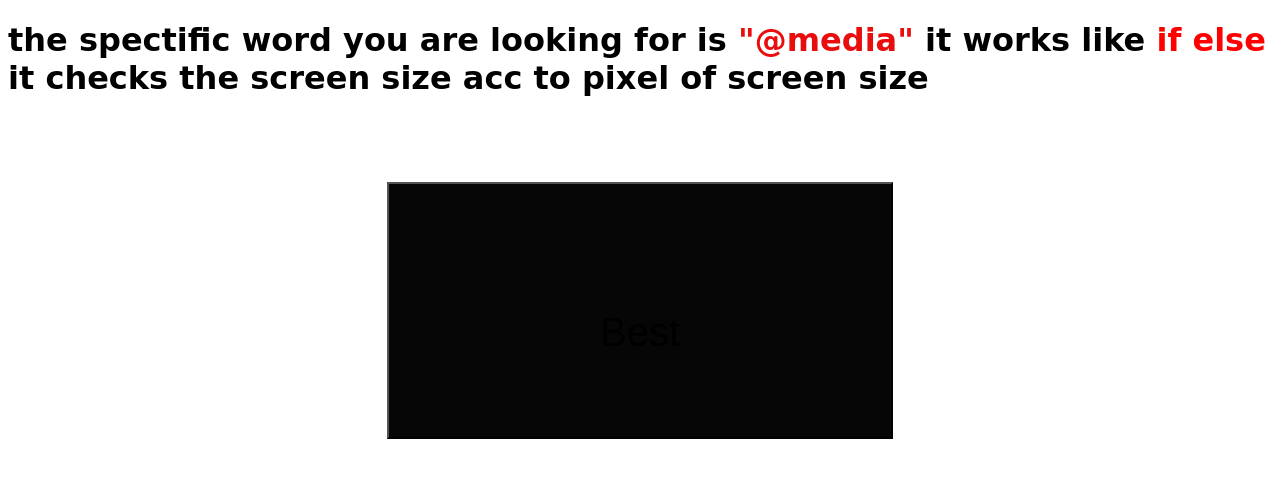
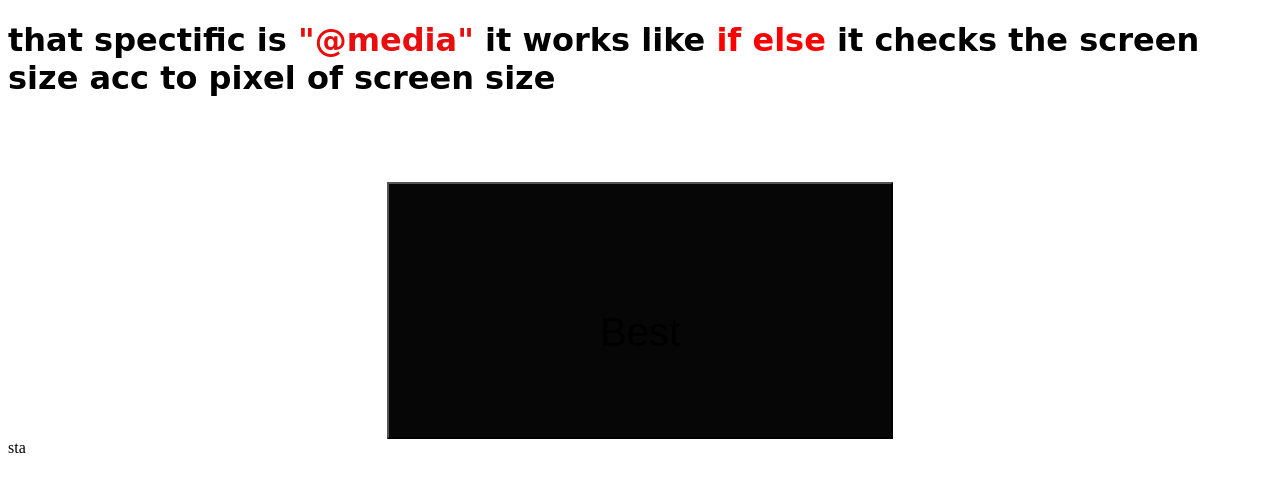
Before and after one commit to nexAutomate/buttonproject, a plain HTML site: page index.html in a window 1280 px wide. Drawn offline with Linux system fonts and the light colour scheme.

Commit message:
updated project

```diff
--- a/index.html
+++ b/index.html
@@ -8,11 +8,11 @@
 </head>
 <body>
     <div>
-     <h1 class="word">the spectific word you are looking for is <span class="wording">"@media"</span> it works like <span style="color: red;">if else</span> it checks the screen size acc to pixel of screen size </h1>
+     <h1 class="word">that spectific is <span class="wording">"@media"</span> it works like <span style="color: red;">if else</span> it checks the screen size acc to pixel of screen size </h1>
     <div>
         <button class="updatingButton"> Best </button>
 
     </div>
     </div>
 </body>
-</html>
+</html>sta
```
